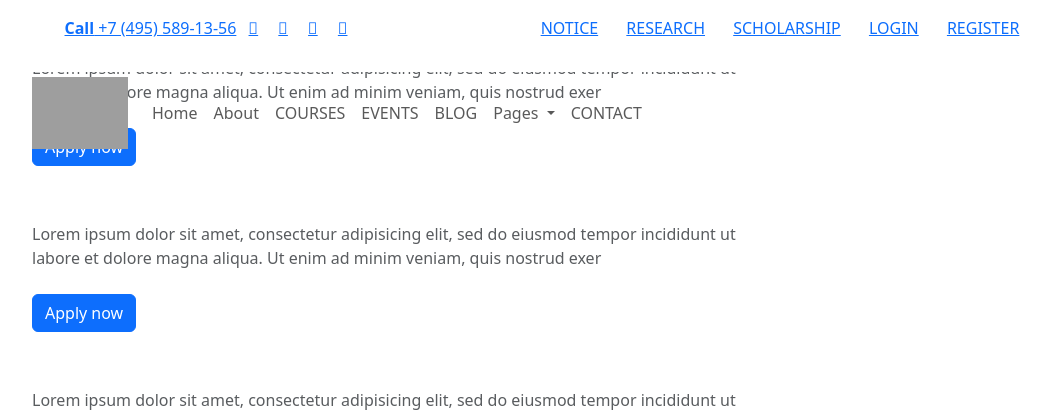
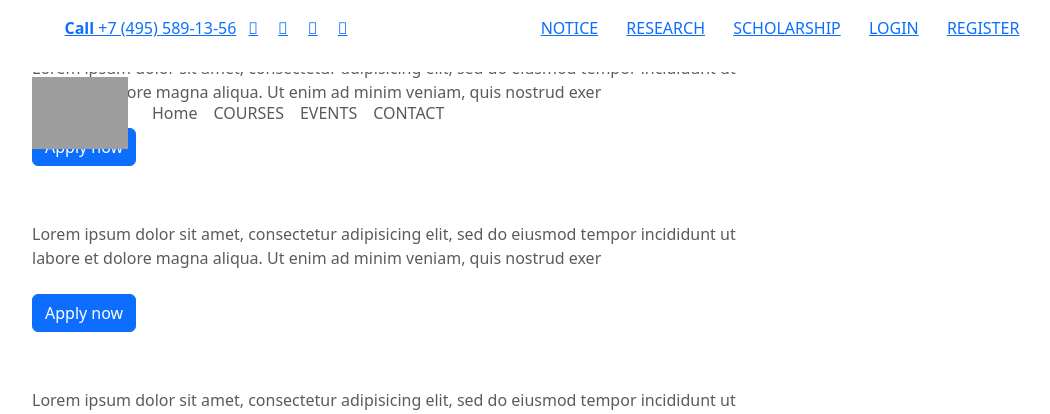
Before and after one commit to tyrrannt/tutorTellcap, a Django app: page / in a window 1280 px wide. Shown: the top 414 px of the page, without its empty margins (50-1100 px from the left). Run offline with Django 4.2, Linux system fonts and the light colour scheme; some libraries are stand-ins or nearby versions; grey boxes are pictures that could not be loaded.

Commit message:
Add requirements

```diff
--- a/authapp/templates/authapp/navbar.html
+++ b/authapp/templates/authapp/navbar.html
@@ -14,35 +14,11 @@
                     <li class="nav-item active">
                         <a class="nav-link" href="/">Home</a>
                     </li>
-                    <li class="nav-item @@about">
-                        <a class="nav-link" href="#">About</a>
-                    </li>
                     <li class="nav-item @@courses">
                         <a class="nav-link" href="{% url 'courseapp:course_list' %}">COURSES</a>
                     </li>
                     <li class="nav-item @@events">
                         <a class="nav-link" href="#">EVENTS</a>
-                    </li>
-                    <li class="nav-item @@blog">
-                        <a class="nav-link" href="#">BLOG</a>
-                    </li>
-                    <li class="nav-item dropdown view">
-                        <a class="nav-link dropdown-toggle" href="#" id="navbarDropdown" role="button"
-                           data-toggle="dropdown"
-                           aria-haspopup="true" aria-expanded="false">
-                            Pages
-                        </a>
-                        <div class="dropdown-menu" aria-labelledby="navbarDropdown">
-                            <a class="dropdown-item" href="#">Teacher</a>
-                            <a class="dropdown-item" href="#">Teacher Single</a>
-                            <a class="dropdown-item" href="#">Notice</a>
-                            <a class="dropdown-item" href="#">Notice Details</a>
-                            <a class="dropdown-item" href="#">Research</a>
-                            <a class="dropdown-item" href="#">Scholarship</a>
-                            <a class="dropdown-item" href="#">Course Details</a>
-                            <a class="dropdown-item" href="#">Event Details</a>
-                            <a class="dropdown-item" href="#">Blog Details</a>
-                        </div>
                     </li>
                     <li class="nav-item @@contact">
                         <a class="nav-link" href="#">CONTACT</a>
```
